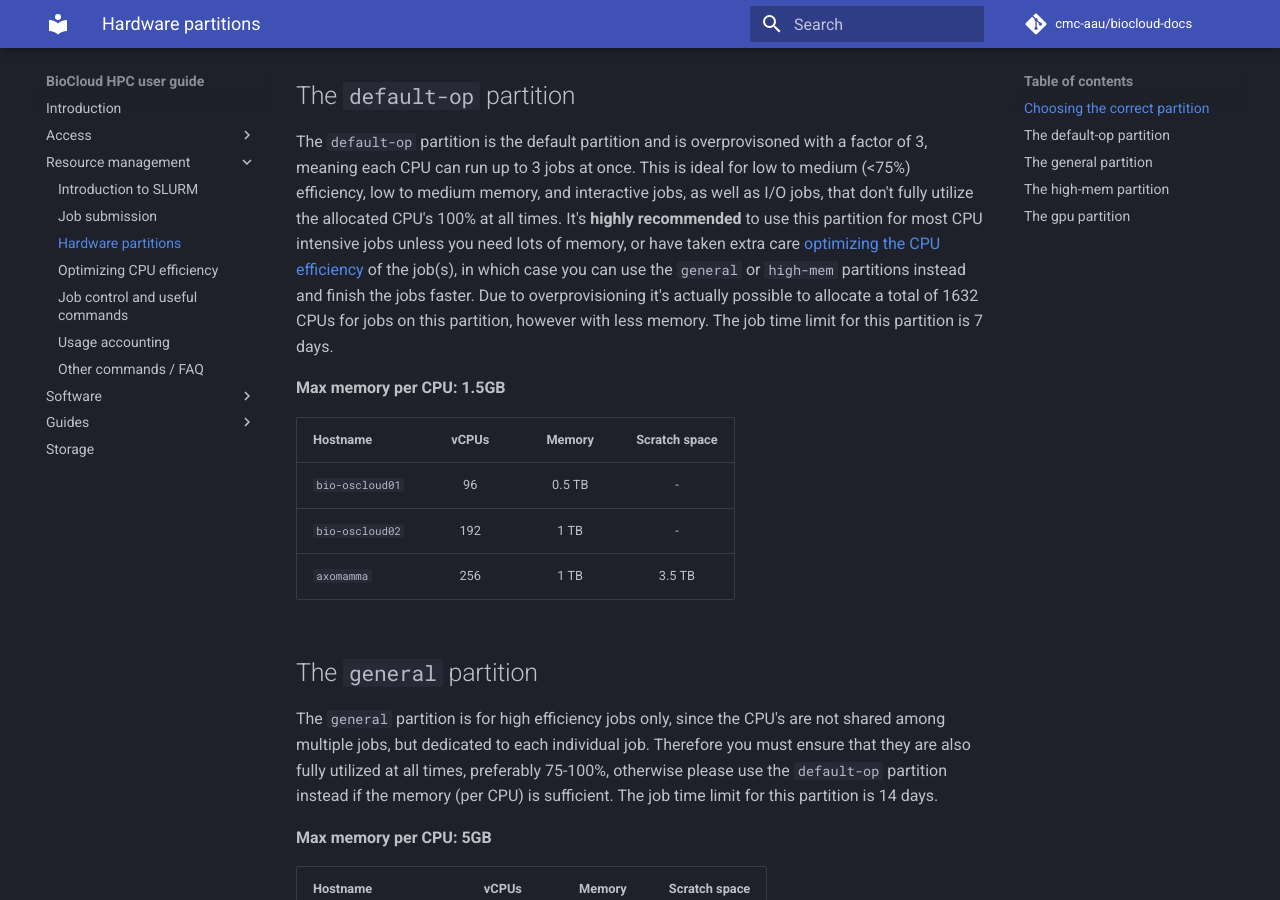
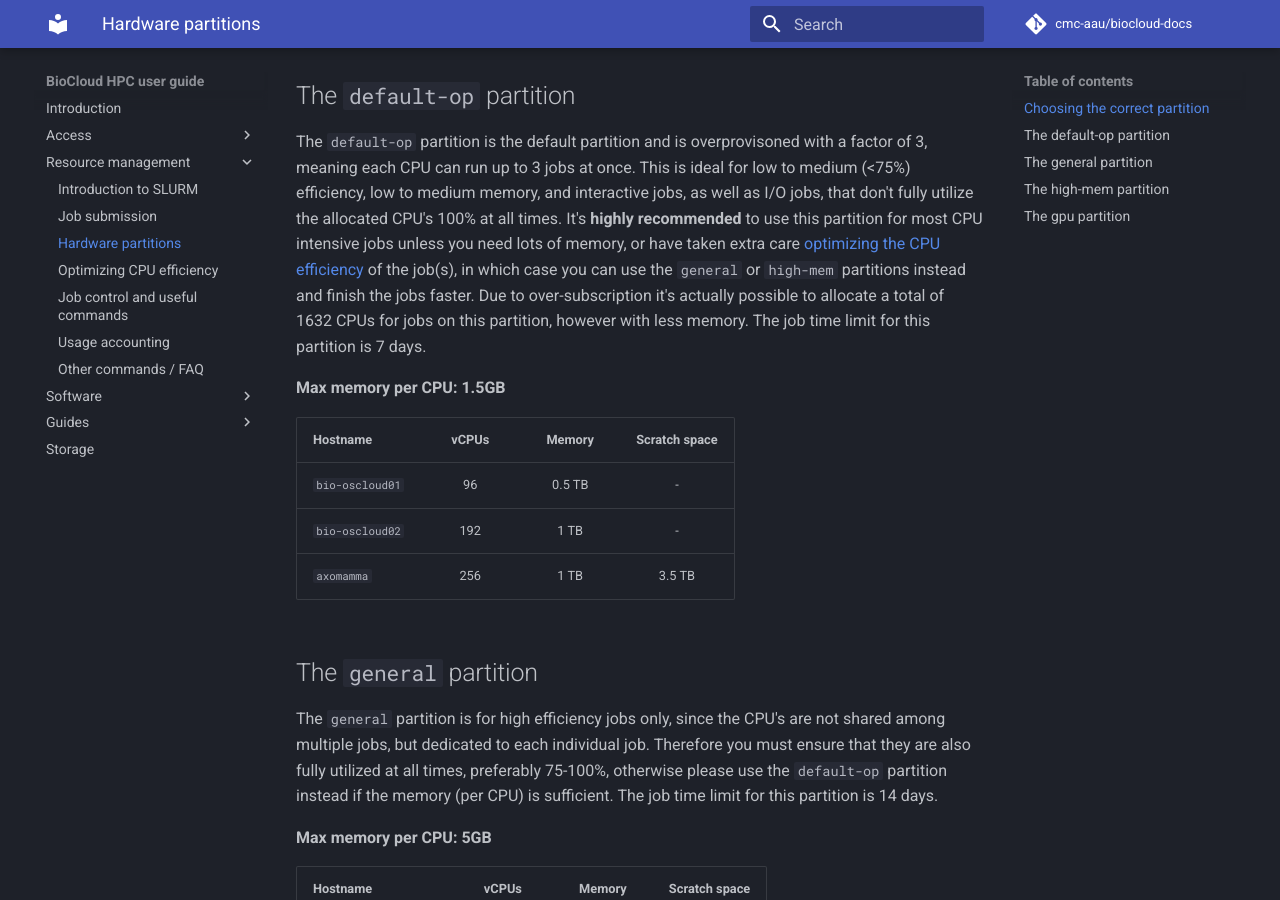
Before and after one commit to cmc-aau/hpc-docs, an MkDocs documentation site: the page built from docs/slurm/partitions.md, in a window 1280 px wide and 900 px high, scrolled down 1702 px. Built offline with MkDocs 1.6.1 and Material for MkDocs 9.7.7, drawn with Linux system fonts in a browser that asks for light colours; comment, search, counter and statistics services are not loaded.

Commit message:
nothing is called overprovisioning

```diff
--- a/docs/slurm/partitions.md
+++ b/docs/slurm/partitions.md
@@ -15,7 +15,7 @@ Before submitting a job you must carefully choose the correct hardware partition
     It's very important to note that all partitions have a **max memory per CPU** configured, which may result in the scheduler allocating more CPU's for the job than requested until this ratio is satisfied. This is to ensure that no CPU's end up idle when a compute node is fully allocated in terms of memory, when it could have been at work finishing jobs faster instead. Therefore **NEVER** hardcode the number of threads/cores to use for individual software tools, instead make it a habit to detect it dynamically using fx `$(nproc)` in scripts and workflows.
 
 ## The `default-op` partition
-The `default-op` partition is the default partition and is overprovisoned with a factor of 3, meaning each CPU can run up to 3 jobs at once. This is ideal for low to medium (<75%) efficiency, low to medium memory, and interactive jobs, as well as I/O jobs, that don't fully utilize the allocated CPU's 100% at all times. It's **highly recommended** to use this partition for most CPU intensive jobs unless you need lots of memory, or have taken extra care [optimizing the CPU efficiency](efficiency.md) of the job(s), in which case you can use the `general` or `high-mem` partitions instead and finish the jobs faster. Due to overprovisioning it's actually possible to allocate a total of 1632 CPUs for jobs on this partition, however with less memory. The job time limit for this partition is 7 days.
+The `default-op` partition is the default partition and is overprovisoned with a factor of 3, meaning each CPU can run up to 3 jobs at once. This is ideal for low to medium (<75%) efficiency, low to medium memory, and interactive jobs, as well as I/O jobs, that don't fully utilize the allocated CPU's 100% at all times. It's **highly recommended** to use this partition for most CPU intensive jobs unless you need lots of memory, or have taken extra care [optimizing the CPU efficiency](efficiency.md) of the job(s), in which case you can use the `general` or `high-mem` partitions instead and finish the jobs faster. Due to over-subscription it's actually possible to allocate a total of 1632 CPUs for jobs on this partition, however with less memory. The job time limit for this partition is 7 days.
 
 **Max memory per CPU: 1.5GB**
 
```
Also changed, not shown: docs/slurm/accounting.md (+1 -1 lines).
